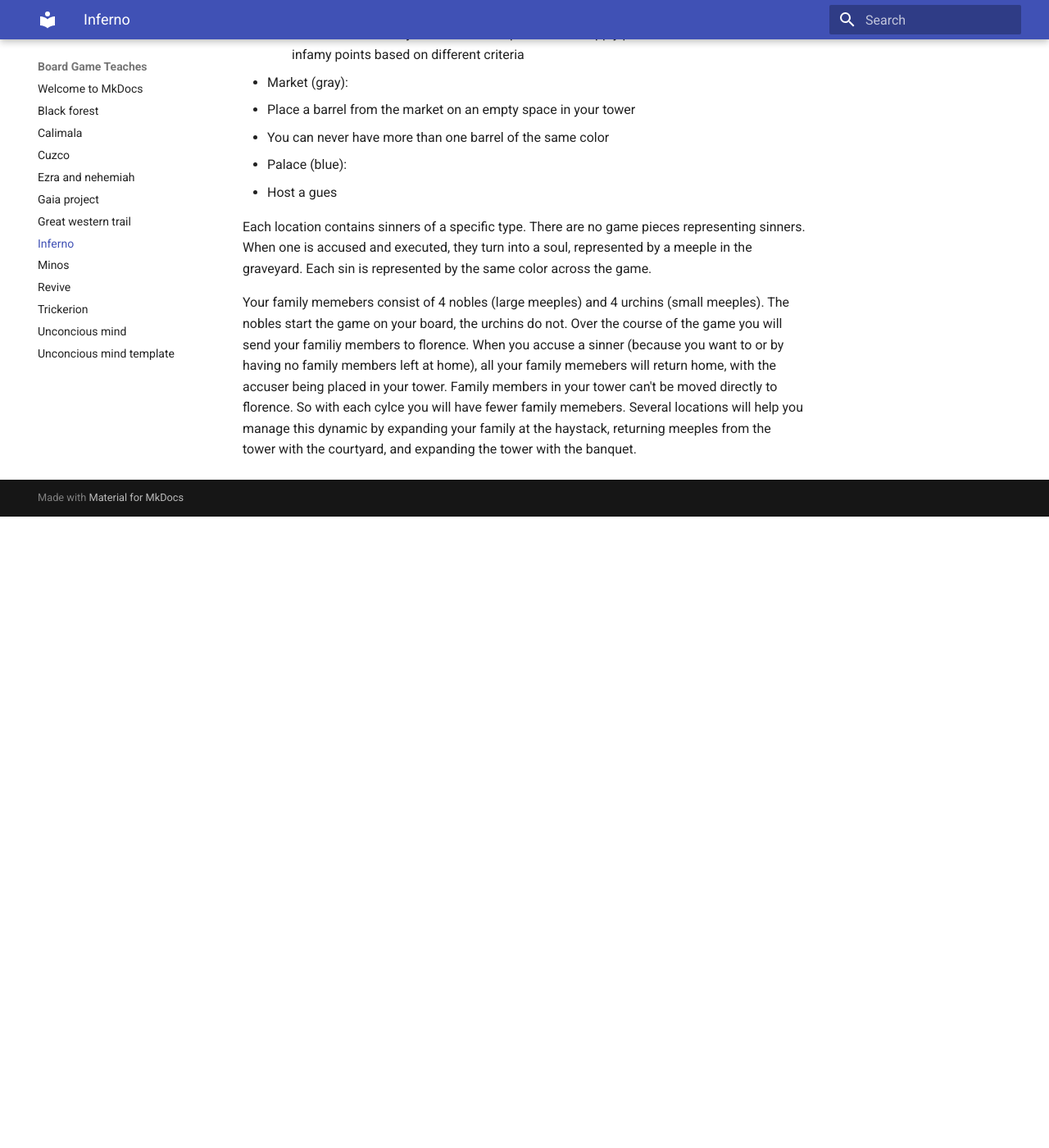
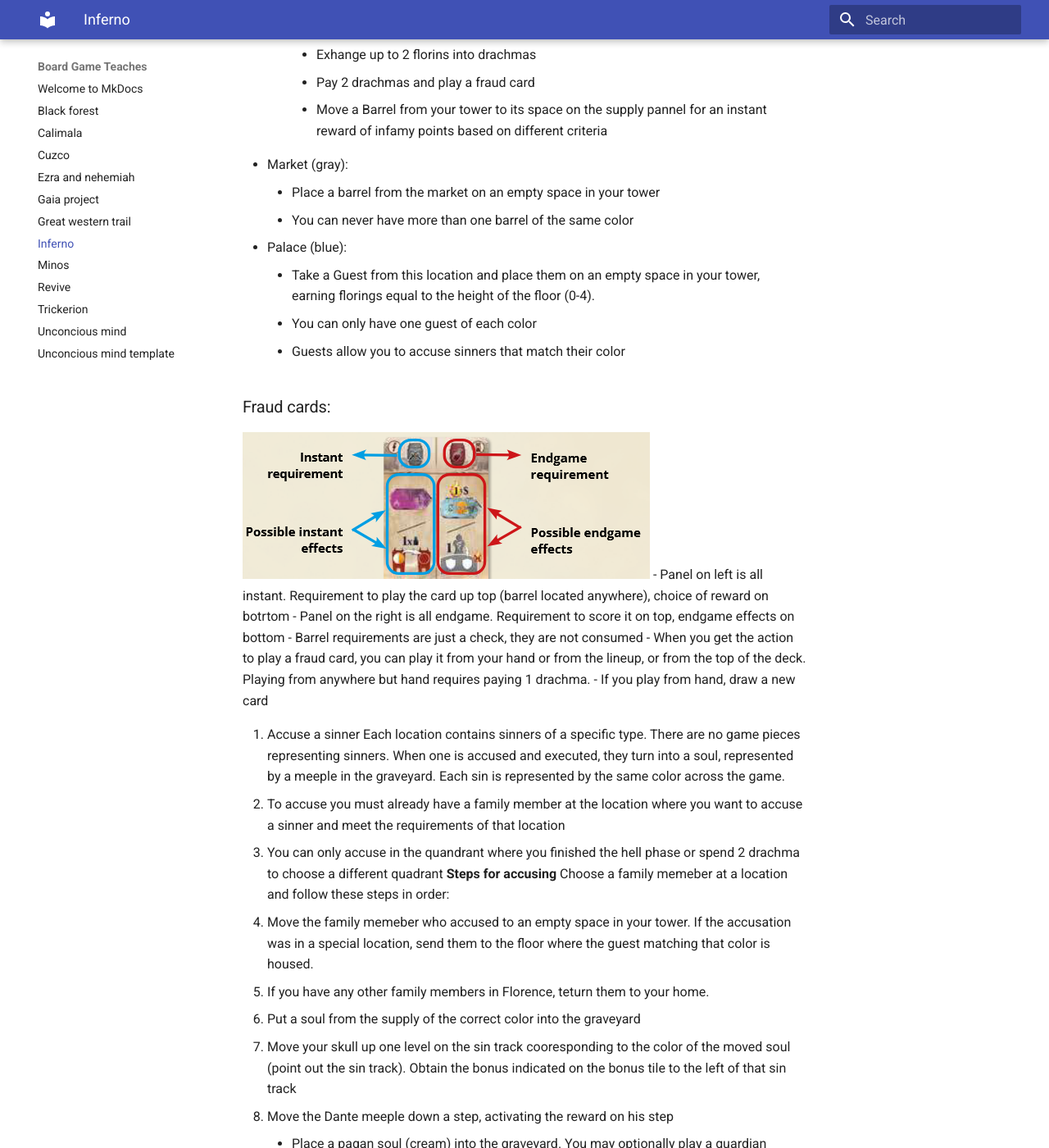
Before and after one commit to IronTarkles/Teaches, an MkDocs documentation site: the page built from docs/inferno.md, in a window 1280 px wide and 1400 px high, scrolled down 3319 px. Shown: the whole window at 82% size. Built offline with MkDocs 1.6.1 and Material for MkDocs 9.7.7, drawn with Linux system fonts in a browser that asks for light colours; before the commit the page ends 3949 px from its top, so only the background shows below that; some of the changed text lies outside the part shown.

Commit message:
Finishing inferno teach

```diff
--- a/docs/inferno.md
+++ b/docs/inferno.md
@@ -47,42 +47,84 @@
 - Rounded locations with access requirements shown in the top left setion of their tiles. To accuse sinners here there must be a guest in your tower who matches the color of that location
 
 1. Send a family memeber to florence
-Take a family memeber from your home (not the tower), place it on a location, and perform that location's action
+Take a family memeber from your home (not the tower), place it on a location, and perform that location's action. Your family memebers consist of 4 nobles (large meeples) and 4 urchins (small meeples). The nobles start the game on your board, the urchins do not.
 - The location must be in the quadrant that matches the symbol where the soul moved in the hell phase ended
 
 ### Free access locations:
 - Haystack (purple)
-  - Place an urchin from your reserve next to the family member you just placed here
-  - This is how you get more workers
+    - Place an urchin from your reserve next to the family member you just placed here
+    - This is how you get more workers
 - Banquet (green)
-  - Take the next tower floor from your reserve and place it in your tower
-  - Expanding tower allows more guests, store more barrels, and shelter more family members
+    - Take the next tower floor from your reserve and place it in your tower
+    - Expanding tower allows more guests, store more barrels, and shelter more family members
 - Bank (yellow)
-  - Receive 2 Florins plus one for each guest (not family member) housed in your tower
-  - Florins allow you to access some locations or can be converted into Drachmas
+    - Receive 2 Florins plus one for each guest (not family member) housed in your tower
+    - Florins allow you to access some locations or can be converted into Drachmas
 - Courtyard (blue)
-  - Perform up to two optional actions:
-    - Transfer 1 or 2 of your family members from your tower to your home
-    - Reorganize your towers: Arrange the guests, barrels and family memebers however you like without adding or removing anything
+    - Perform up to two optional actions:
+        - Transfer 1 or 2 of your family members from your tower to your home
+        - Reorganize your towers: Arrange the guests, barrels and family memebers however you like without adding or removing anything
 
 ### Special locations:
 - Bonfire (yellow):
-  - Perform up to 3 optional actions:
-    - Exhange up to 3 florins for drachmas
-    - Choose between moving a phlegethon cube one space to the right **OR** placing a safe passage disc on the wall
-    - Choose between paying 1 drachma to move a guardian and play its effects **OR** Pay 2 drachmas and play the river styx to advance on 1 or 2 sin tracks (its own area of the board that lets you remove a number of same colored souls in the graveyard to go up on sin tracks)
+    - Perform up to 3 optional actions:
+        - Exhange up to 3 florins for drachmas
+        - Choose between moving a phlegethon cube one space to the right **OR** placing a safe passage disc on the wall
+        - Choose between paying 1 drachma to move a guardian and play its effects **OR** Pay 2 drachmas and play the river styx to advance on 1 or 2 sin tracks (its own area of the board that lets you remove a number of same colored souls in the graveyard to go up on sin tracks)
 - Wall (red):
-  - Perform up to 3 optional actions:
-    - Exhange up to 2 florins into drachmas
-    - Pay 2 drachmas and play a fraud card
-    - Move a Barrel from your tower to its space on the supply pannel for an instant reward of infamy points based on different criteria
+    - Perform up to 3 optional actions:
+        - Exhange up to 2 florins into drachmas
+        - Pay 2 drachmas and play a fraud card
+        - Move a Barrel from your tower to its space on the supply pannel for an instant reward of infamy points based on different criteria
 - Market (gray):
-  - Place a barrel from the market on an empty space in your tower
-  - You can never have more than one barrel of the same color
+    - Place a barrel from the market on an empty space in your tower
+    - You can never have more than one barrel of the same color
 - Palace (blue):
-  - Host a gues
+    - Take a Guest from this location and place them on an empty space in your tower, earning florings equal to the height of the floor (0-4).
+    - You can only have one guest of each color
+    - Guests allow you to accuse sinners that match their color
 
+### Fraud cards:
+![Fraud_Card](images/inf_fraud_cards.png)
+- Panel on left is all instant. Requirement to play the card up top (barrel located anywhere), choice of reward on botrtom
+- Panel on the right is all endgame. Requirement to score it on top, endgame effects on bottom
+- Barrel requirements are just a check, they are not consumed
+- When you get the action to play a fraud card, you can play it from your hand or from the lineup, or from the top of the deck. Playing from anywhere but hand requires paying 1 drachma.
+- If you play from hand, draw a new card
 
+2. Accuse a sinner
 Each location contains sinners of a specific type. There  are no game pieces representing sinners. When one is accused and executed, they turn into a soul, represented by a meeple in the graveyard. Each sin is represented by the same color across the game.
+- To accuse you must already have a family member at the location where you want to accuse a sinner and meet the requirements of that location
+- You can only accuse in the quandrant where you finished the hell phase or spend 2 drachma to choose a different quadrant
+**Steps for accusing**
+Choose a family memeber at a location and follow these steps in order:
+1. Move the family memeber who accused to an empty space in your tower. If the accusation was in a special location, send them to the floor where the guest matching that color is housed.
+2. If you have any other family members in Florence, teturn them to your home.
+3. Put a soul from the supply of the correct color into the graveyard
+4. Move your skull up one level on the sin track cooresponding to the color of the moved soul (point out the sin track). Obtain the bonus indicated on the bonus tile to the left of that sin track
+5. Move the Dante meeple down a step, activating the reward on his step
+    - Place a pagan soul (cream) into the graveyard. You may optionally play a guardian
+    - Play a fraud card
+    - Award deploma at Dante's current level. THe player with the higest positioned skull on the sin track that matches Dante's current level places a diploma in the diploma area of the same color. In case of a tie, all players do this.
+    - (last space) Earn 2 points, award the ice blue diploma, proceed to end game
 
-Your family memebers consist of 4 nobles (large meeples) and 4 urchins (small meeples). The nobles start the game on your board, the urchins do not. Over the course of the game you will send your familiy members to florence. When you accuse a sinner (because you want to or by having no family members left at home), all your family memebers will return home, with the accuser being placed in your tower. Family members in your tower can't be moved directly to florence. So with each cylce you will have fewer family memebers. Several locations will help you manage this dynamic by expanding your family at the haystack, returning meeples from the tower with the courtyard, and expanding the tower with the banquet.
+3. Family council
+When you have no more family memebers to move to Florence, and you can't accuse a sinner, you must take this action.
+- Lose 2 infamy points and choose an option:
+    - Move a family member to your home from your tower or a location
+    - Return a guest from your tower to the Palace
+    - Return a barrel from your tower to the Market
+
+# ENDGAME
+Whenever someone accuses and forces Dante to move to the final step and award the final diploma, that is their last turn. All other players get one final turn.
+
+It is realistic to expect 1/3 of your infamy points from placing souls in hell, and earn 1/3 of your points from diplomas.
+
+### POINTS
+1. Scoring fraud cards
+    - If you have the barrels end game sides of cards require, activate them
+2. Adjust river phlegethon score
+    - cubes will move one space to the left for each empty shield at that level.
+3. Gain additional diplomas. For every 2 half diploma tokens you have you get to place a dimploma where you don't already have one.
+4. Score diplomas. Mutiply score on plegethon cube by the level where your skull is. This will provide between 1 to 20 points.
+5. Repay your loans. Each person loses points indicated on the space where their boat is.
```
Also changed, not shown: docs/images/inf_fraud_cards.png (added).
